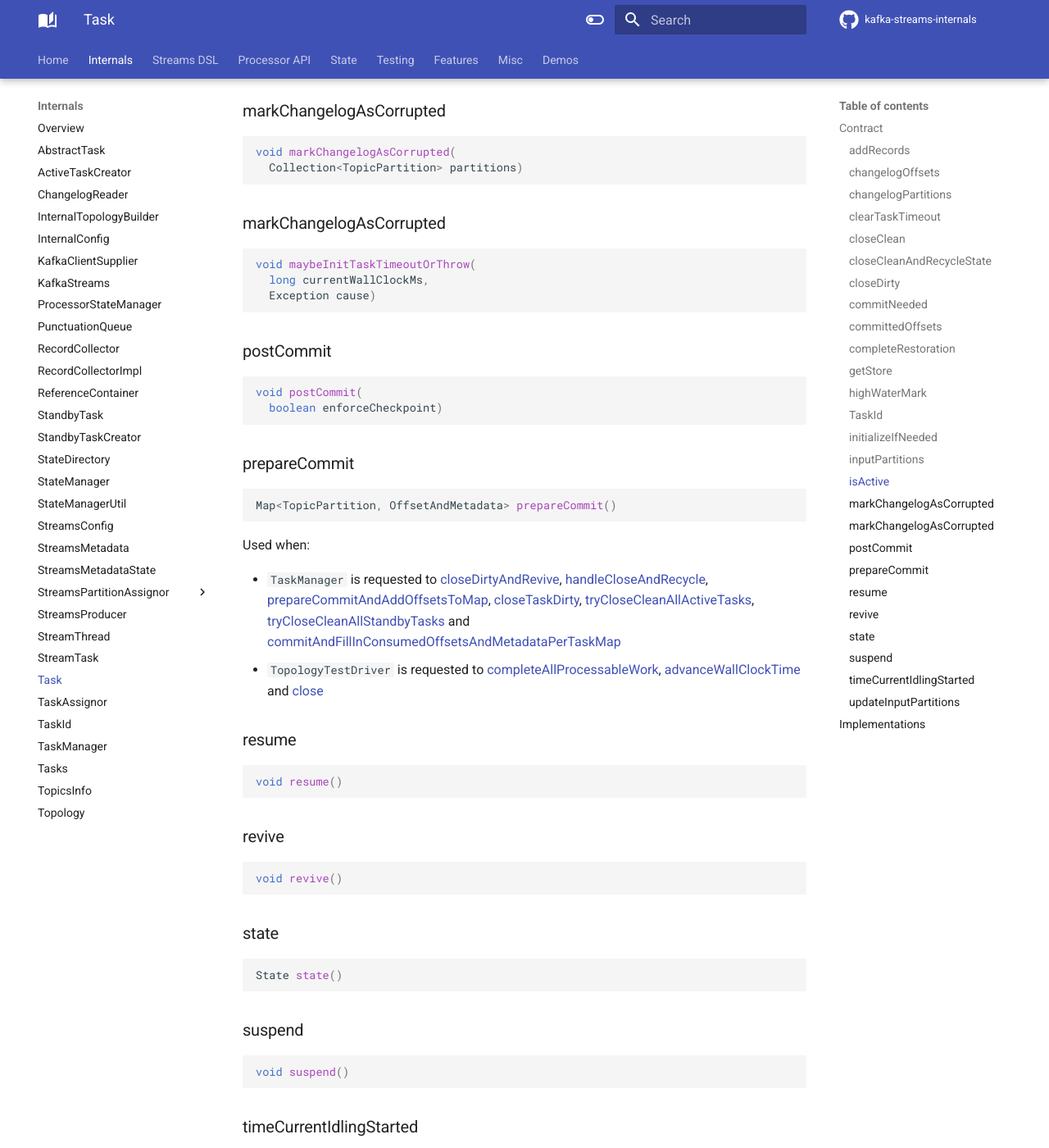
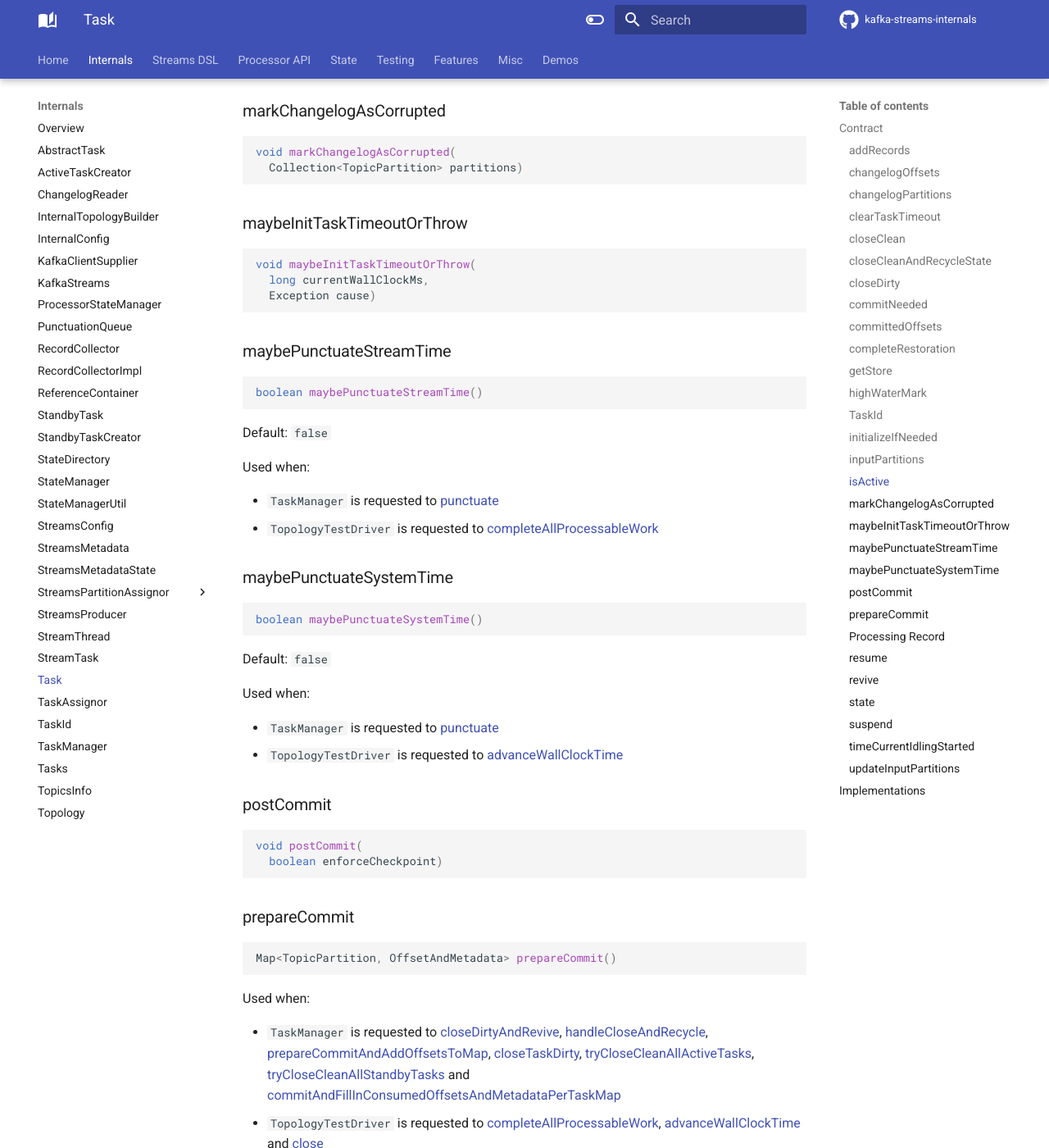
Before and after one commit to japila-books/kafka-streams-internals, an MkDocs documentation site: the page built from docs/Task.md, in a window 1280 px wide and 1400 px high, scrolled down 2389 px. Shown: the whole window at 82% size. Built offline with MkDocs 1.6.1 and Material for MkDocs 9.7.7, drawn with Linux system fonts in a browser that asks for light colours; comment, search, counter and statistics services are not loaded; some of the changed text lies outside the part shown.

Commit message:
StreamTask.schedule and process

````diff
--- a/docs/Task.md
+++ b/docs/Task.md
@@ -120,13 +120,39 @@
   Collection<TopicPartition> partitions)
 ```
 
-### <span id="markChangelogAsCorrupted"> markChangelogAsCorrupted
+### <span id="maybeInitTaskTimeoutOrThrow"> maybeInitTaskTimeoutOrThrow
 
 ```java
 void maybeInitTaskTimeoutOrThrow(
   long currentWallClockMs,
   Exception cause)
 ```
+
+### <span id="maybePunctuateStreamTime"> maybePunctuateStreamTime
+
+```java
+boolean maybePunctuateStreamTime()
+```
+
+Default: `false`
+
+Used when:
+
+* `TaskManager` is requested to [punctuate](TaskManager.md#punctuate)
+* `TopologyTestDriver` is requested to [completeAllProcessableWork](TopologyTestDriver.md#completeAllProcessableWork)
+
+### <span id="maybePunctuateSystemTime"> maybePunctuateSystemTime
+
+```java
+boolean maybePunctuateSystemTime()
+```
+
+Default: `false`
+
+Used when:
+
+* `TaskManager` is requested to [punctuate](TaskManager.md#punctuate)
+* `TopologyTestDriver` is requested to [advanceWallClockTime](TopologyTestDriver.md#advanceWallClockTime)
 
 ### <span id="postCommit"> postCommit
 
@@ -145,6 +171,20 @@
 
 * `TaskManager` is requested to [closeDirtyAndRevive](TaskManager.md#closeDirtyAndRevive), [handleCloseAndRecycle](TaskManager.md#handleCloseAndRecycle), [prepareCommitAndAddOffsetsToMap](TaskManager.md#prepareCommitAndAddOffsetsToMap), [closeTaskDirty](TaskManager.md#closeTaskDirty), [tryCloseCleanAllActiveTasks](TaskManager.md#tryCloseCleanAllActiveTasks), [tryCloseCleanAllStandbyTasks](TaskManager.md#tryCloseCleanAllStandbyTasks) and [commitAndFillInConsumedOffsetsAndMetadataPerTaskMap](TaskManager.md#commitAndFillInConsumedOffsetsAndMetadataPerTaskMap)
 * `TopologyTestDriver` is requested to [completeAllProcessableWork](TopologyTestDriver.md#completeAllProcessableWork), [advanceWallClockTime](TopologyTestDriver.md#advanceWallClockTime) and [close](TopologyTestDriver.md#close)
+
+### <span id="process"> Processing Record
+
+```java
+boolean process(
+  long wallClockTime)
+```
+
+Default: `false` (and overriden in [StreamTask](StreamTask.md#process))
+
+Used when:
+
+* `TaskManager` is requested to [process records](TaskManager.md#process)
+* `TopologyTestDriver` is requested to [completeAllProcessableWork](TopologyTestDriver.md#completeAllProcessableWork)
 
 ### <span id="resume"> resume
 
````
Also changed, not shown: docs/PunctuationQueue.md (+9 -1 lines), docs/StreamTask.md (+51 -20 lines), docs/StreamThread.md (+38 -0 lines), docs/TaskManager.md (+26 -0 lines).
